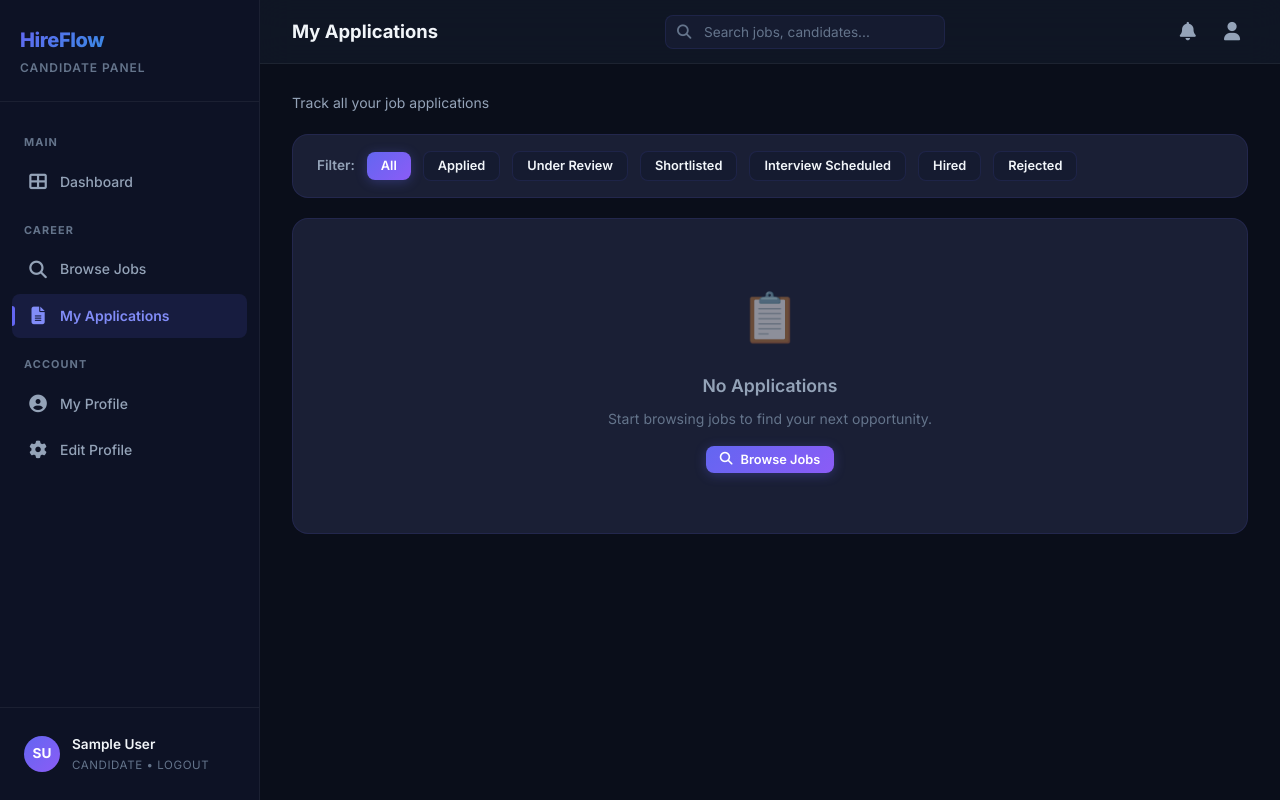
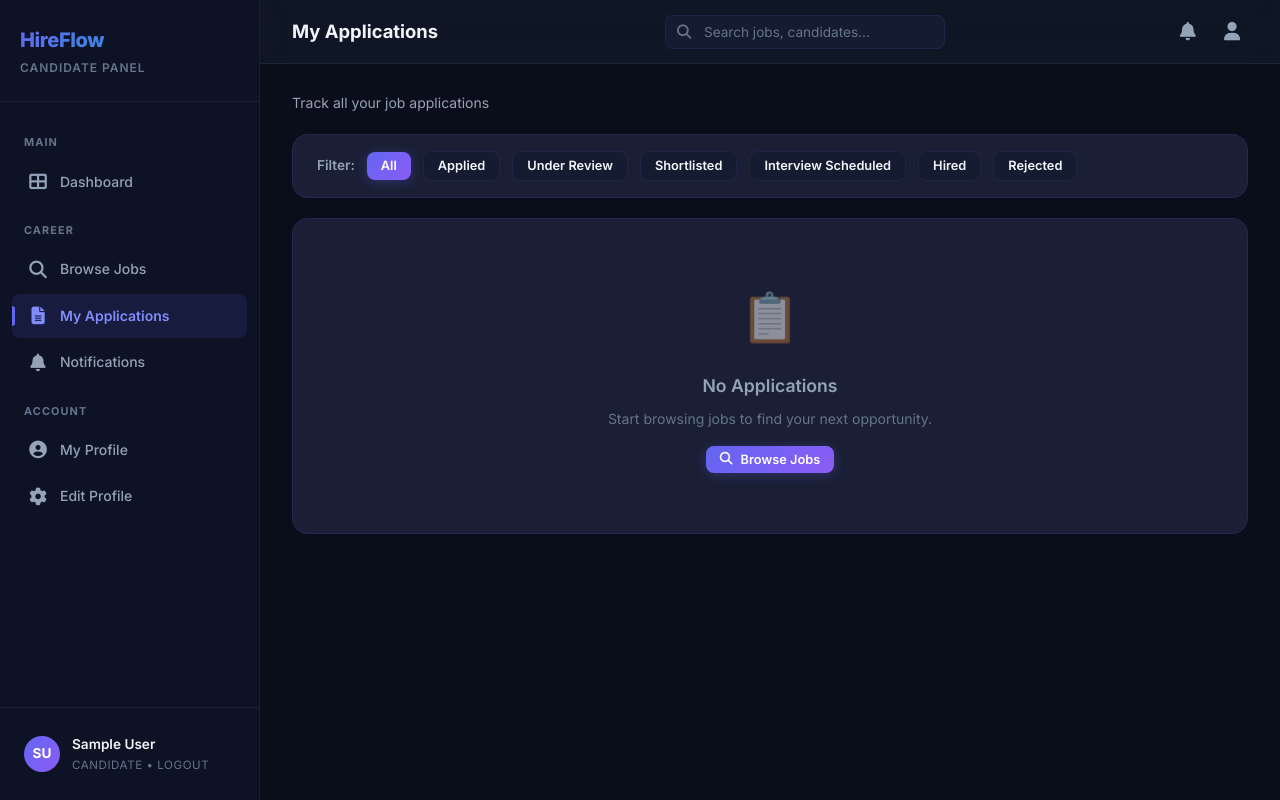
Before and after one commit to Naman7564/Hire-Flow, a Django app: page /applications/my/ in a window 1280 px wide. Run offline with Django 4.2, Linux system fonts and the light colour scheme; the visitor is signed in with stand-in values (Sample User, id 1); data that the repository does not hold is empty.

Commit message:
Fix send notification CSRF issue and add candidate interview navigation
🤖 Generated with [Qoder][https://qoder.com]

```diff
--- a/static/js/main.js
+++ b/static/js/main.js
@@ -440,10 +440,16 @@ function sendInterviewNotification(appId, candidateName, button) {
 }
 
 /**
- * Get CSRF token from cookie or meta tag
+ * Get CSRF token from cookie or hidden input
  */
 function getCsrfToken() {
-    // Try to get from cookie first
+    // Try hidden input first (from {% csrf_token %} tag)
+    const csrfInput = document.querySelector('[name=csrfmiddlewaretoken]');
+    if (csrfInput) {
+        return csrfInput.value;
+    }
+
+    // Fallback to cookie
     const cookieValue = document.cookie
         .split('; ')
         .find(row => row.startsWith('csrftoken='));
@@ -452,9 +458,7 @@ function getCsrfToken() {
         return cookieValue.split('=')[1];
     }
 
-    // Fallback to hidden input
-    const csrfInput = document.querySelector('[name=csrfmiddlewaretoken]');
-    return csrfInput ? csrfInput.value : '';
+    return '';
 }
 
 /**
--- a/templates/applications/interview_list.html
+++ b/templates/applications/interview_list.html
@@ -153,6 +153,9 @@
     </div>
 </div>
 
+<!-- Hidden CSRF token for AJAX requests -->
+{% csrf_token %}
+
 <!-- Toast notification container -->
 <div id="toast-container" style="position: fixed; bottom: 24px; right: 24px; z-index: 9999;"></div>
 {% endblock %}
--- a/templates/applications/my_applications.html
+++ b/templates/applications/my_applications.html
@@ -48,9 +48,16 @@
                         <td><span class="status-badge {{ app.status }}">{{ app.get_status_display }}</span></td>
                         <td>{{ app.applied_at|date:"M d, Y" }}</td>
                         <td>
-                            <a href="{% url 'jobs:detail' app.job.pk %}" class="btn btn-sm btn-secondary">
-                                <i class="fas fa-eye"></i> View
-                            </a>
+                            <div class="btn-group">
+                                <a href="{% url 'jobs:detail' app.job.pk %}" class="btn btn-sm btn-secondary">
+                                    <i class="fas fa-eye"></i> View
+                                </a>
+                                {% if app.interview_scheduled_at %}
+                                <a href="{% url 'applications:my_interview' app.pk %}" class="btn btn-sm btn-primary">
+                                    <i class="fas fa-video"></i> Interview
+                                </a>
+                                {% endif %}
+                            </div>
                         </td>
                     </tr>
                     {% endfor %}
--- a/templates/dashboard/base_dashboard.html
+++ b/templates/dashboard/base_dashboard.html
@@ -76,6 +76,11 @@
                 <span class="icon"><i class="fas fa-file-alt"></i></span>
                 My Applications
             </a>
+            <a href="{% url 'applications:notifications' %}"
+                class="{% if 'notifications' in request.path %}active{% endif %}">
+                <span class="icon"><i class="fas fa-bell"></i></span>
+                Notifications
+            </a>
 
             <div class="nav-label">Account</div>
             <a href="{% url 'accounts:profile' %}"
```
